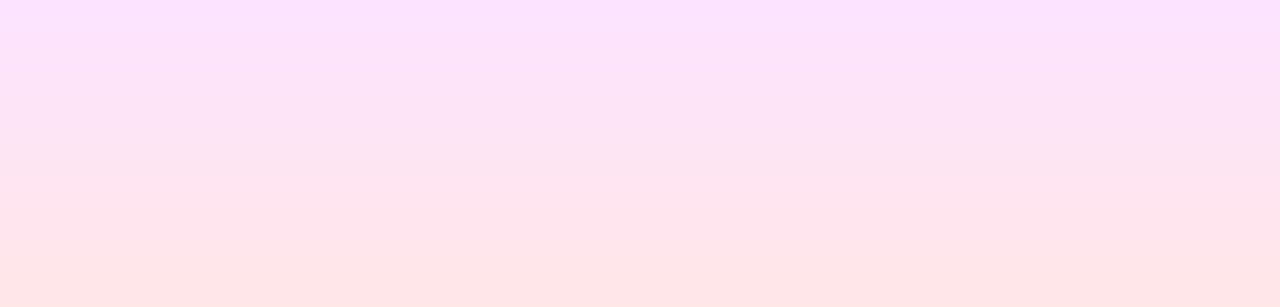
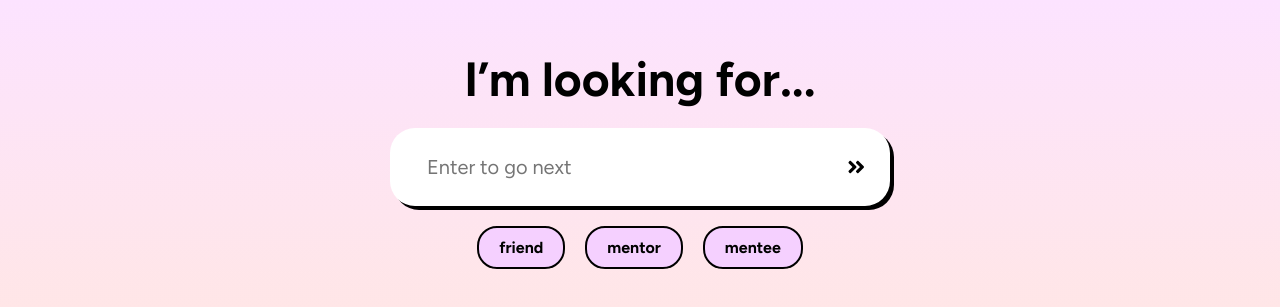
Before and after one commit to aayahosman/TreeHacks-Project, a React (Create React App) app in the folder client/: page /profile/lookingfor in a window 1280 px wide. Before the commit this address had no page. Shown: the part 241-548 px from the top of the page. Built offline with nearby package versions, Linux system fonts and the light colour scheme.

Commit message:
Edited looking for part

```diff
--- a/client/src/App.js
+++ b/client/src/App.js
@@ -26,7 +26,7 @@ const App = () => {
           <Route path="/profile" element={<Profile />} />
           <Route path="/messages" element={<Messages />} />
           <Route path="/login" element={<Login />} />
-          <Route path="/lookingfor" element={<LookingFor />} />
+          <Route path="/profile/lookingfor" element={<LookingFor />} />
           <Route path="/swipe-match" element={<SwipeMatch />} />
         </Routes>
     </div>
--- a/client/src/LookingFor.css
+++ b/client/src/LookingFor.css
@@ -5,7 +5,7 @@
     justify-content: center;
     align-items: center;
     height: 100vh;
-    background: #dab6fc; /* Background color */
+
   }
 
   /* Heading */
--- a/client/src/pages/LookingFor.jsx
+++ b/client/src/pages/LookingFor.jsx
@@ -29,9 +29,9 @@ const LookingFor = () => {
 
             {/* Options */}
             <div className="options-container">
-                <button className="option-button">friend</button>
-                <button className="option-button">mentor</button>
-                <button className="option-button">coffee?</button>
+                <button className="option-button" onClick={() => setQuery("friend")}>friend</button>
+                <button className="option-button" onClick={() => setQuery("mentor")}>mentor</button>
+                <button className="option-button" onClick={() => setQuery("mentee")}>mentee</button>
             </div>
         </div>
     );
```
